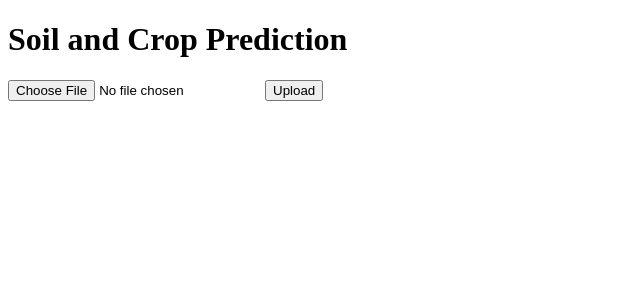
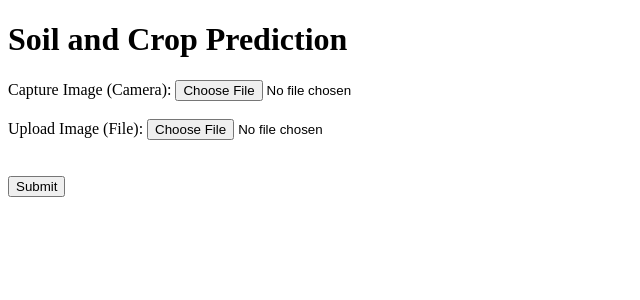
Before and after one commit to prodevoloper-25/seedmap, a Flask app: page / in a window 1280 px wide. Shown: the top 300 px of the page, without its empty margins (0-640 px from the left). Run offline with Flask 3, Linux system fonts and the light colour scheme.

Commit message:
Update index.html

```diff
--- a/templates/index.html
+++ b/templates/index.html
@@ -3,32 +3,55 @@
 <head>
     <meta charset="UTF-8">
     <meta name="viewport" content="width=device-width, initial-scale=1.0">
-    <title>Soil and Crop Prediction</title>
+    <title>Soil and Crop Predictor</title>
 </head>
 <body>
     <h1>Soil and Crop Prediction</h1>
 
-    {% if not show_results %}
-    <form method="POST" enctype="multipart/form-data">
-        <input type="file" name="file" accept="image/*" capture="environment" required>
+    <!-- Form for capturing or uploading images -->
+    <form method="POST" enctype="multipart/form-data" id="uploadForm">
+        <div>
+            <label for="cameraInput">Capture Image (Camera):</label>
+            <input type="file" id="cameraInput" name="file" accept="image/*" capture="environment">
+        </div>
+        <br>
+        <div>
+            <label for="fileInput">Upload Image (File):</label>
+            <input type="file" id="fileInput" name="file" accept="image/*">
+        </div>
+        <br>
+        <!-- Latitude and Longitude -->
         <input type="hidden" name="latitude" id="latitude">
         <input type="hidden" name="longitude" id="longitude">
-        <button type="submit">Upload</button>
+        <br>
+        <button type="submit" id="submitButton">Submit</button>
     </form>
+
+    <!-- Loading and results -->
+    <div id="loading" style="display: none;">
+        <p>Processing... Please wait.</p>
+    </div>
+
+    <div id="results" style="display: none;">
+        <h2>Prediction Results</h2>
+        <p>Soil Type: <span id="soilType"></span></p>
+        <p>Confidence: <span id="confidence"></span>%</p>
+        <p>Temperature: <span id="temperature"></span>°C</p>
+        <p>Recommended Crops: <span id="crops"></span></p>
+    </div>
+
+    <!-- Script to get geolocation -->
     <script>
-        navigator.geolocation.getCurrentPosition(function(position) {
+        // Fetch user's location
+        navigator.geolocation.getCurrentPosition(function (position) {
             document.getElementById("latitude").value = position.coords.latitude;
             document.getElementById("longitude").value = position.coords.longitude;
         });
+
+        // Show loading on form submit
+        document.getElementById("uploadForm").onsubmit = function () {
+            document.getElementById("loading").style.display = "block";
+        };
     </script>
-    {% else %}
-    <h2>Prediction Results</h2>
-    <p><strong>Soil Type:</strong> {{ soil_type }} ({{ confidence|round(2) }}%)</p>
-    <p><strong>Temperature:</strong> {{ temperature }}°C</p>
-    <p><strong>Recommended Crops:</strong> {{ recommended_crops | join(", ") }}</p>
-    <form method="GET">
-        <button type="submit">Try Again</button>
-    </form>
-    {% endif %}
 </body>
 </html>
```
